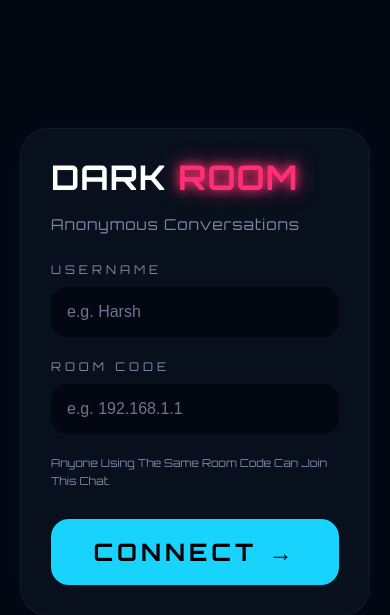
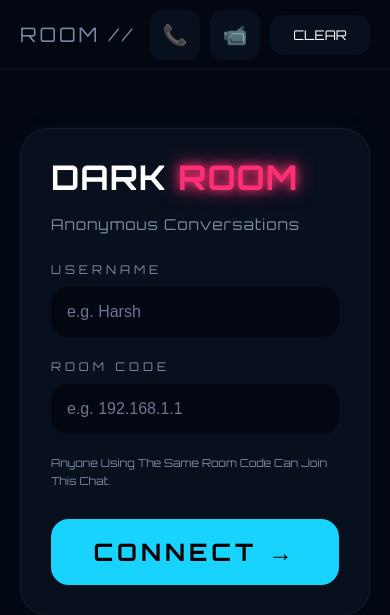
Before and after one commit to Harrxhu/anon-x, a Flask app: page / in a window 390 px wide. Shown: the top 615 px of the page. Run offline with Flask 3, Linux system fonts and the light colour scheme; some libraries are stand-ins or nearby versions.

Commit message:
added voice video call ui and mobile fixes

```diff
--- a/app.py
+++ b/app.py
@@ -41,6 +41,42 @@ def message(data):
         room=data["room"]
     )
 
+# WEBRTC OFFER
+
+@socketio.on("offer")
+def offer(data):
+
+    emit(
+        "offer",
+        data,
+        room=data["room"],
+        include_self=False
+    )
+
+# WEBRTC ANSWER
+
+@socketio.on("answer")
+def answer(data):
+
+    emit(
+        "answer",
+        data,
+        room=data["room"],
+        include_self=False
+    )
+
+# ICE CANDIDATE
+
+@socketio.on("ice_candidate")
+def ice_candidate(data):
+
+    emit(
+        "ice_candidate",
+        data,
+        room=data["room"],
+        include_self=False
+    )
+
 if __name__ == "__main__":
     import os
     port = int(os.environ.get("PORT", 5000))
--- a/static/script.js
+++ b/static/script.js
@@ -138,3 +138,43 @@ msgInput.addEventListener("blur", ()=>{
     document.body.classList.remove("keyboard-open");
 
 });
+
+let localStream;
+let peerConnection;
+
+const servers = {
+    iceServers:[
+        {
+            urls:"stun:stun.l.google.com:19302"
+        }
+    ]
+};
+
+async function startVoiceCall(){
+
+    localStream = await navigator.mediaDevices.getUserMedia({
+        audio:true
+    });
+
+    peerConnection = new RTCPeerConnection(servers);
+
+    localStream.getTracks().forEach(track=>{
+        peerConnection.addTrack(track, localStream);
+    });
+
+}
+
+async function startVideoCall(){
+
+    localStream = await navigator.mediaDevices.getUserMedia({
+        audio:true,
+        video:true
+    });
+
+    peerConnection = new RTCPeerConnection(servers);
+
+    localStream.getTracks().forEach(track=>{
+        peerConnection.addTrack(track, localStream);
+    });
+
+}
--- a/static/style.css
+++ b/static/style.css
@@ -445,3 +445,27 @@ label{
         bottom:85px;
     }
 }
+
+.top-actions{
+    display:flex;
+    align-items:center;
+    gap:10px;
+}
+
+.callbtn,
+.videobtn{
+    width:50px;
+    height:50px;
+
+    border:none;
+
+    border-radius:12px;
+
+    background:#08101d;
+
+    color:#19d3ff;
+
+    cursor:pointer;
+
+    font-size:20px;
+}
--- a/templates/index.html
+++ b/templates/index.html
@@ -64,17 +64,27 @@
 
     <!-- CHAT PAGE -->
 
-    <div class="chat-page" id="chat-page">
-
     <div class="topbar">
 
     <div class="roomtext">
         ROOM // <span id="room-name"></span>
     </div>
 
+    <div class="top-actions">
+
+        <button class="callbtn" onclick="startVoiceCall()">
+            📞
+        </button>
+
+        <button class="videobtn" onclick="startVideoCall()">
+            📹
+        </button>
+
         <button class="clearbtn" onclick="clearChat()">
             CLEAR
         </button>
+
+    </div>
 
 </div>
 
```
Lines whose indentation alone changed are shown as unchanged.
